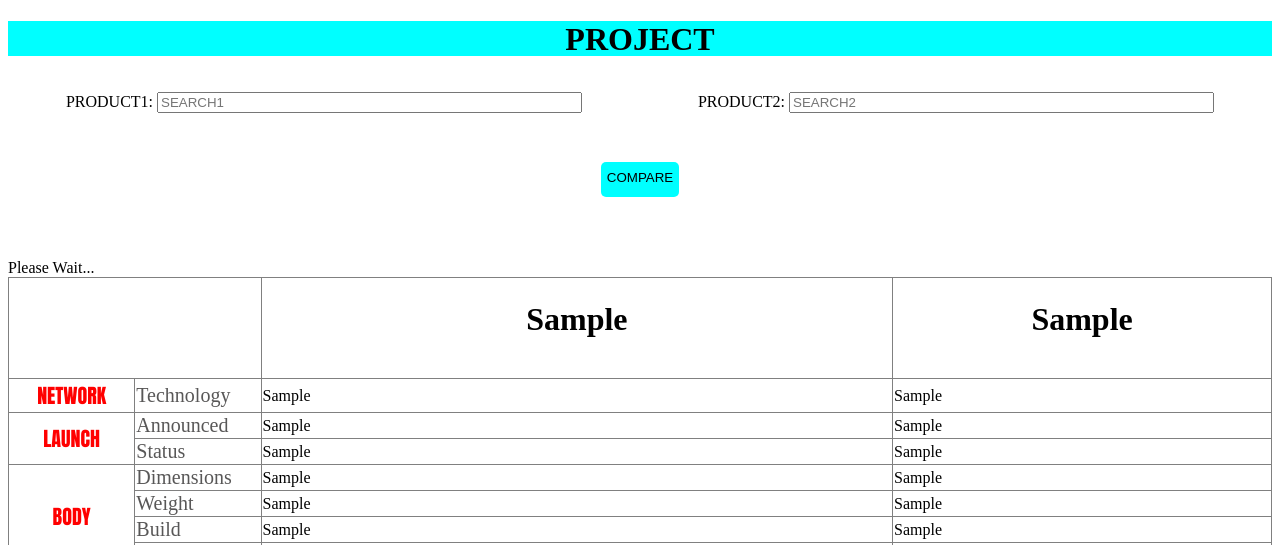
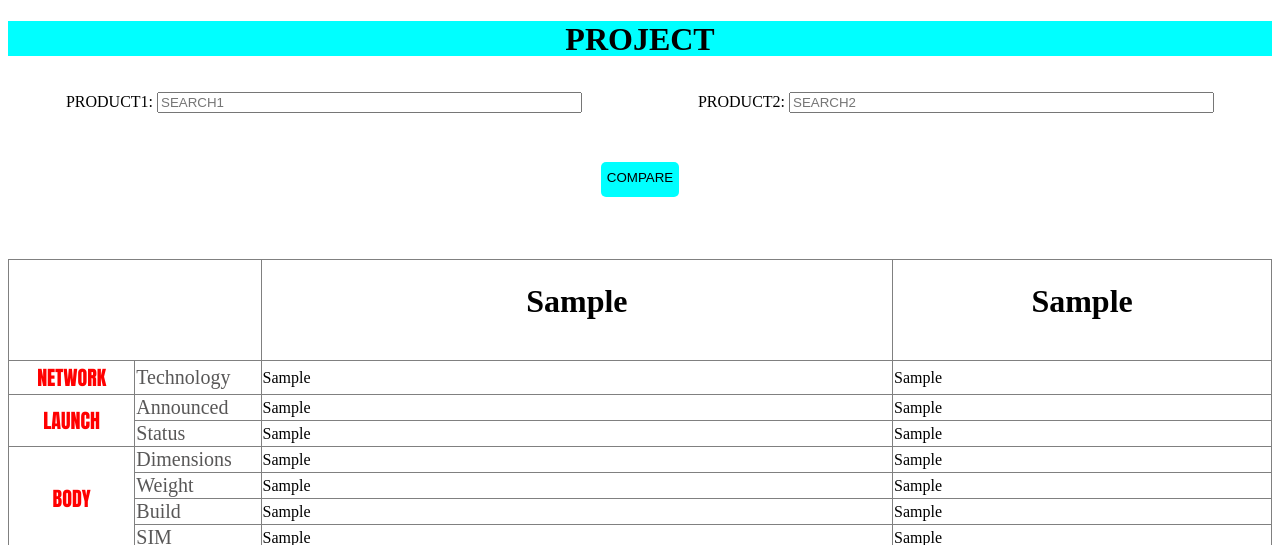
Before and after one commit to Frank123-creator/miniproject, a Flask app: template template/project.html in a window 1280 px wide. Shown: the top 545 px of the page. Run offline with Flask 3, Linux system fonts and the light colour scheme; the template is opened without the code that fills it: most values are stand-ins (such as "Sample title", 1, 10 or a date in 2020).

Commit message:
Update style.css

```diff
--- a/static/style.css
+++ b/static/style.css
@@ -56,3 +56,7 @@ input[type="text"]{
     0%{transform: rotate(odeg);}
     100%{transform: rotate(360deg);}
 }
+#content{
+    display:none;
+    text-align: center;
+}
```
